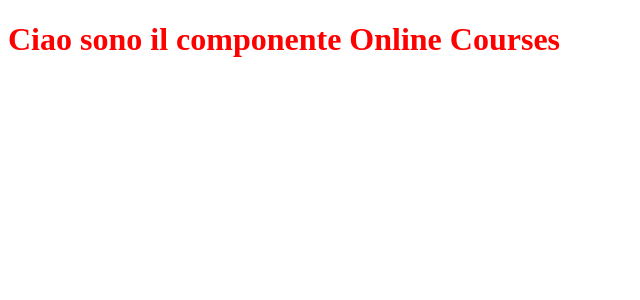
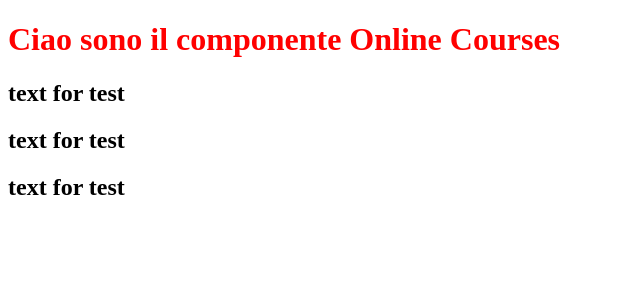
Before and after one commit to MichelangeloCaltagirone/proj-html-vuejs, a Vue app: page / in a window 1280 px wide. Shown: the top 300 px of the page, without its empty margins (0-640 px from the left). Built offline with nearby package versions, Linux system fonts and the light colour scheme.

Commit message:
added: layout (container, row, cols)

```diff
--- a/src/components/AppEnjoyableSection.vue
+++ b/src/components/AppEnjoyableSection.vue
@@ -9,7 +9,19 @@ export default {
 </script>
 
 <template>
+    <div class="conatiner">
+        <div class="row">
 
+            <div class="col left">
+                <h2>text for test</h2>
+            </div>
+            <div class="col center"></div>
+            <h2>text for test</h2>
+        </div>
+        <div class="col left">
+            <h2>text for test</h2>
+        </div>
+    </div>
 </template>
 
 <style lang="scss" scoped></style>
```
